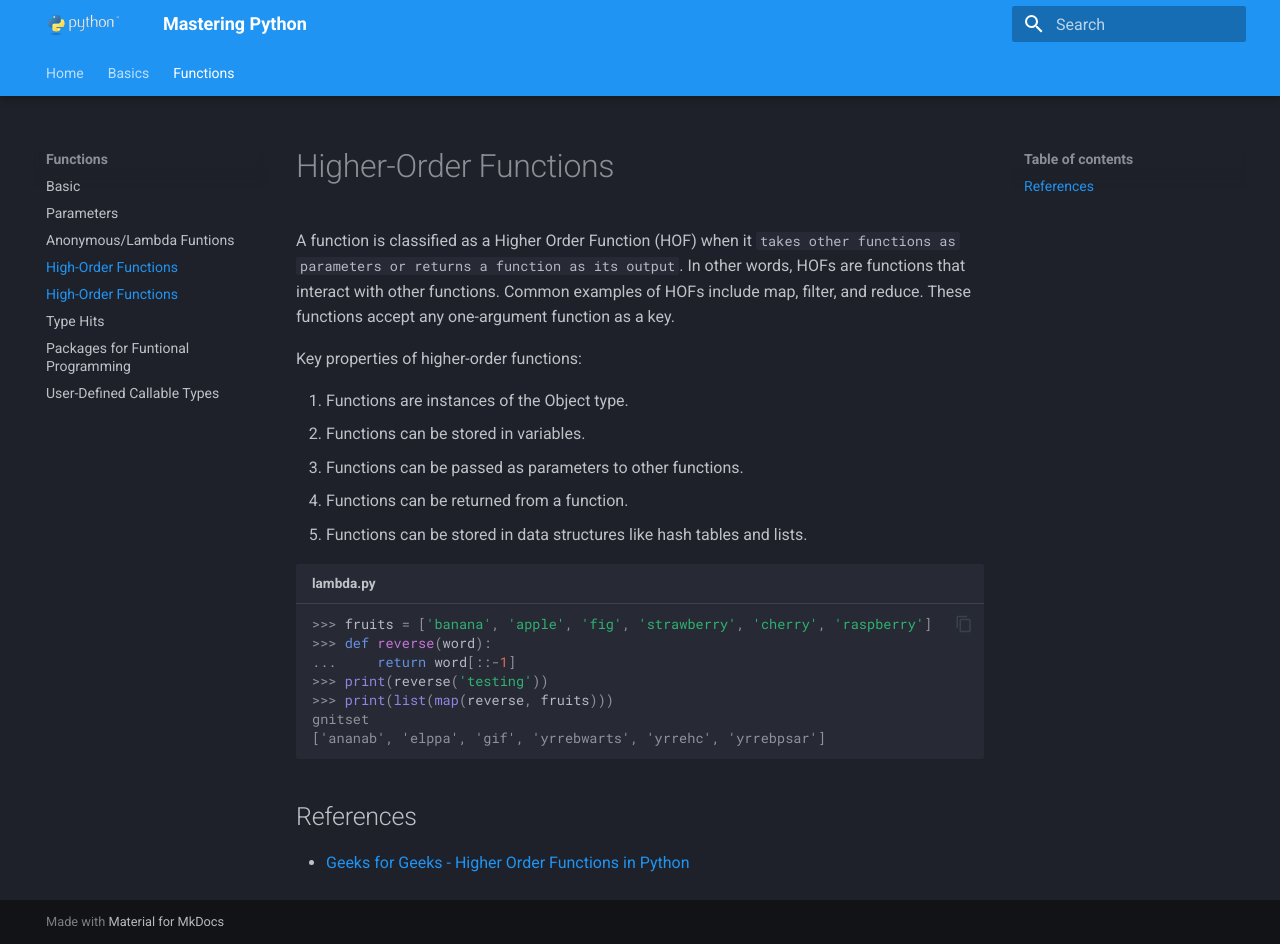
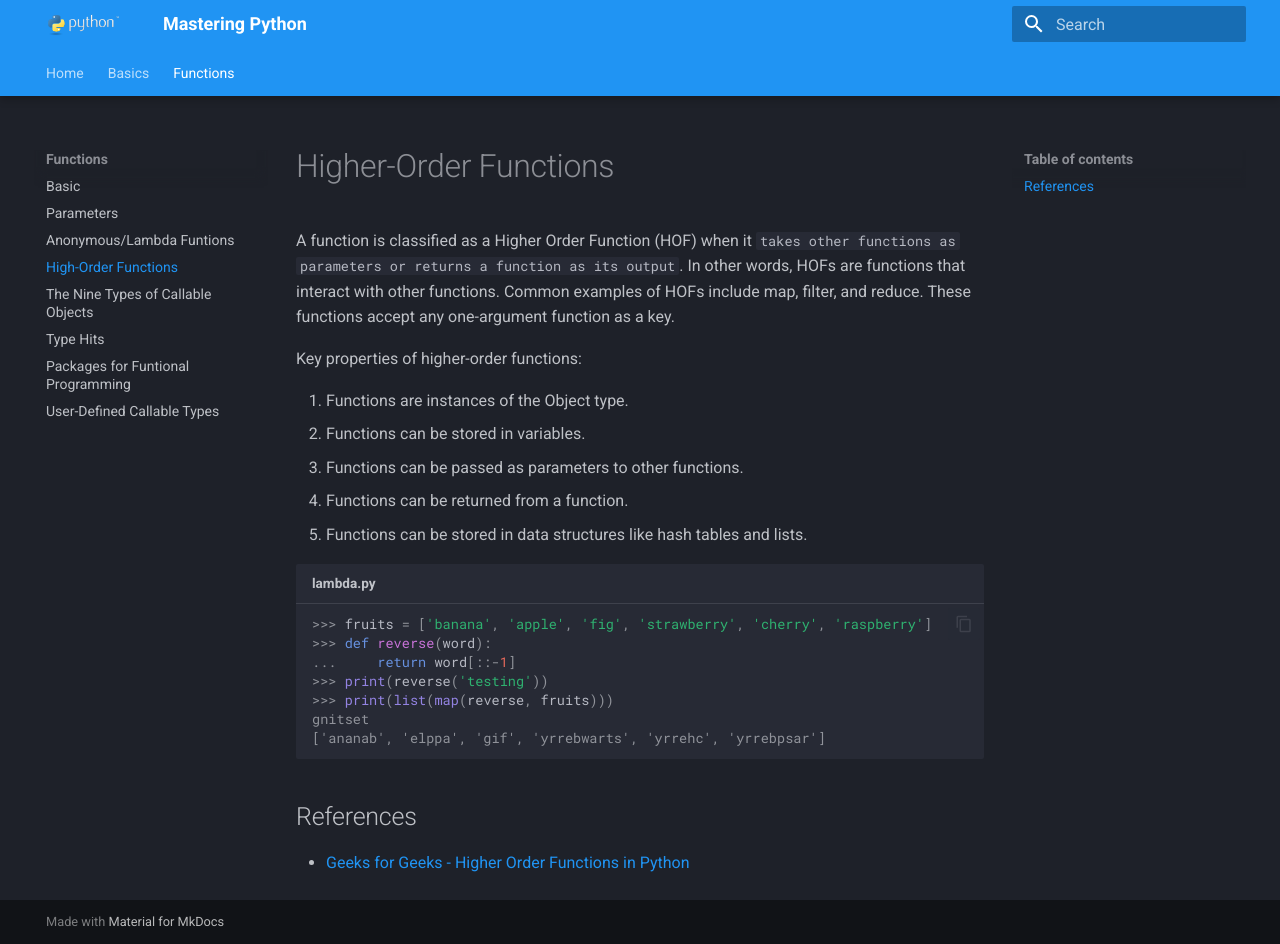
Before and after one commit to RomeroGabriel/mastering-python, an MkDocs documentation site: the page built from documentation/functions/high_order_func.md, in a window 1280 px wide and 944 px high. Built offline with MkDocs 1.6.1 and Material for MkDocs 9.7.7, drawn with Linux system fonts in a browser that asks for light colours.

Commit message:
Fix Nine TYpes of call point to HOF md file

```diff
--- a/mkdocs.yml
+++ b/mkdocs.yml
@@ -16,7 +16,7 @@
       - Parameters: functions/parameters.md
       - Anonymous/Lambda Funtions: functions/anonymous_lambda_func.md
       - High-Order Functions: functions/high_order_func.md
-      - The Nine Types of Callable Objects: functions/high_order_func.md
+      - The Nine Types of Callable Objects: functions/nine_types_callable_objects.md
       - Type Hits: functions/type_hits.md
       - Packages for Funtional Programming: functions/packages_funtional_programming.md
       - User-Defined Callable Types: functions/user_defined_callable_types.md
```
